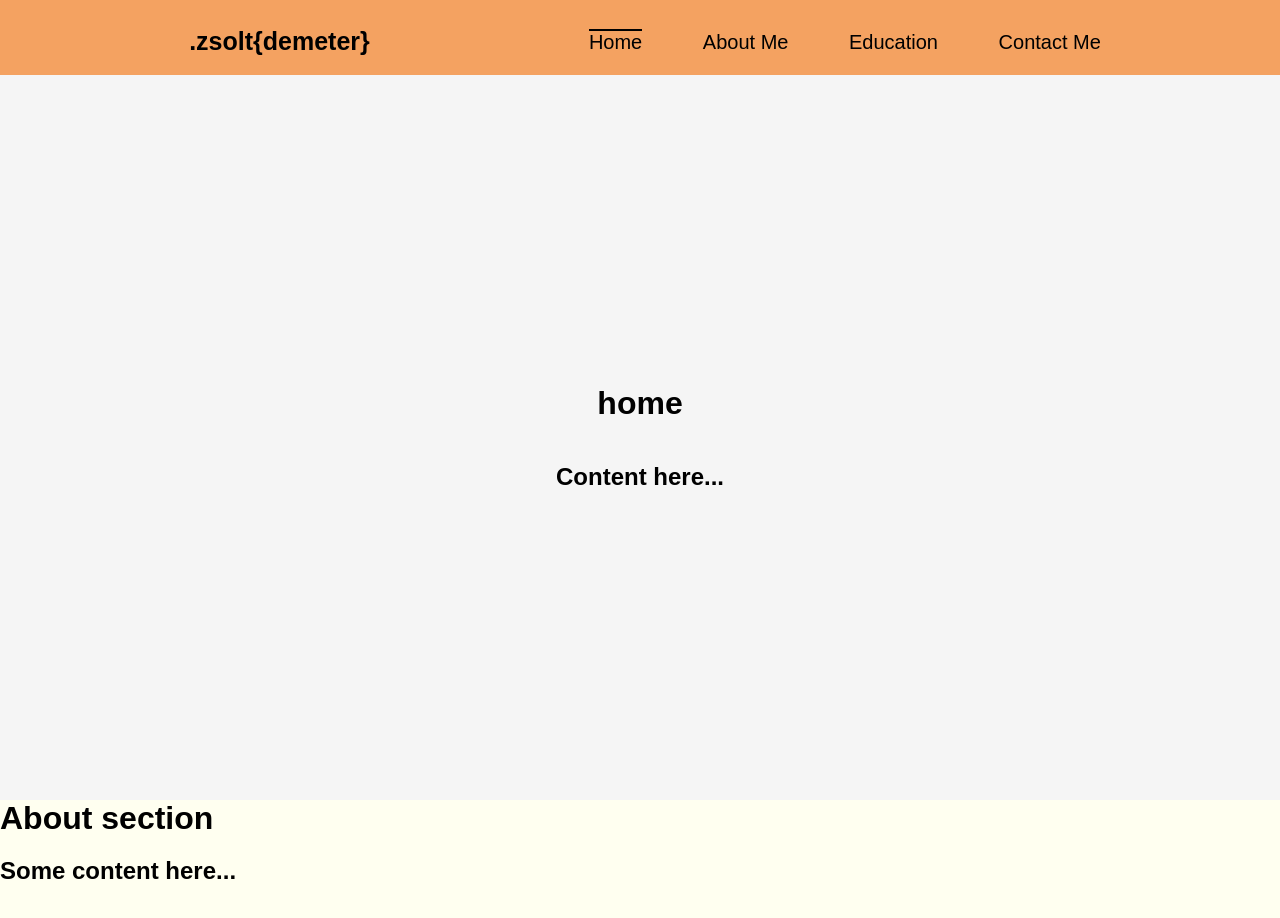
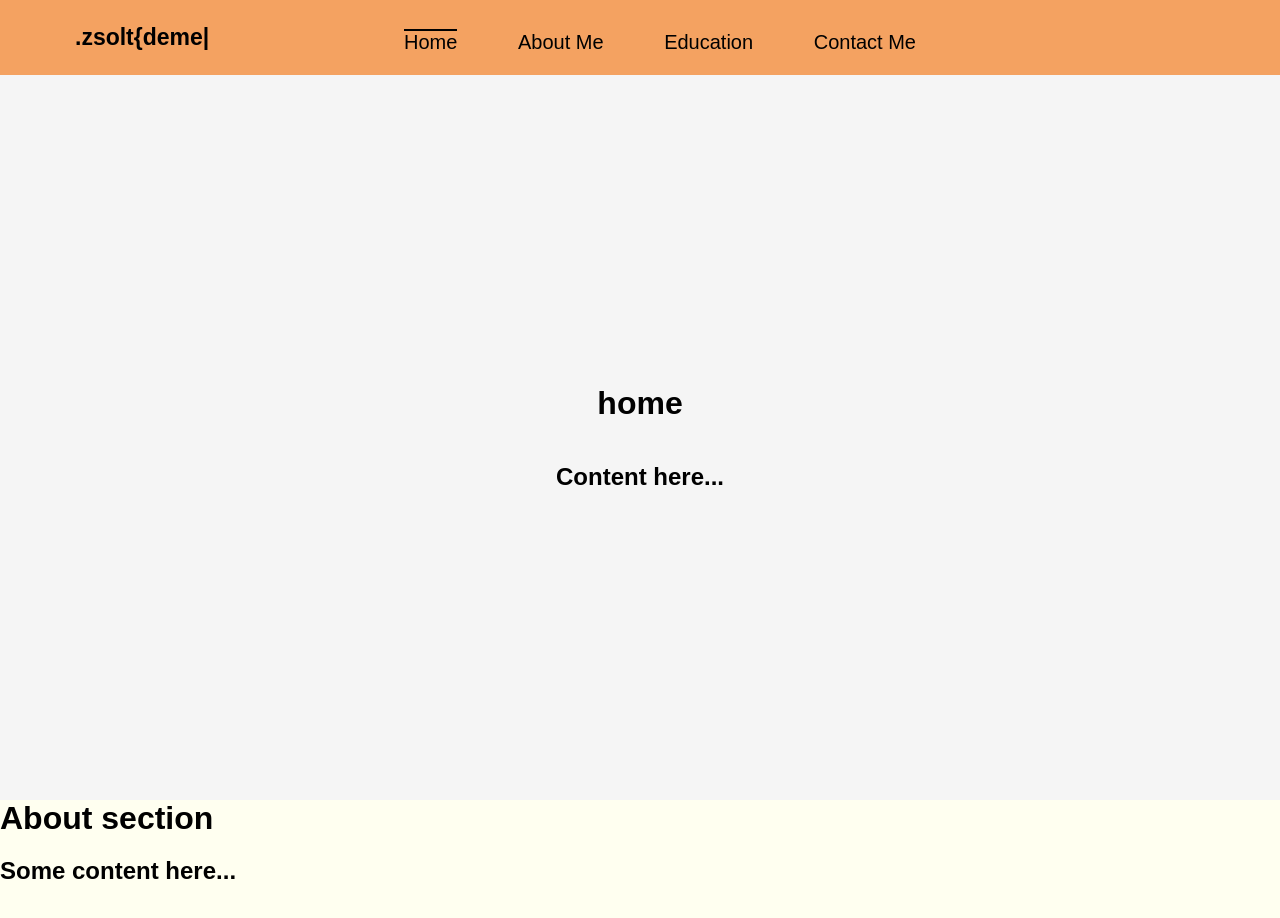
Before and after one commit to ZsoltDemeter/react-projects, a React (Create React App) app: page / in a window 1280 px wide. Shown: the top 918 px of the page. Built offline with nearby package versions, Linux system fonts and the light colour scheme; a web font is replaced by a local one.

Commit message:
added typed effect logo

```diff
--- a/package.json
+++ b/package.json
@@ -12,7 +12,8 @@
     "react-icons": "^4.2.0",
     "react-router-dom": "^5.2.0",
     "react-scripts": "4.0.3",
-    "react-scroll": "^1.8.2"
+    "react-scroll": "^1.8.2",
+    "react-typed": "^1.2.0"
   },
   "scripts": {
     "start": "react-scripts start",
--- a/src/components/Header.css
+++ b/src/components/Header.css
@@ -8,12 +8,6 @@
   height: var(--header-height);
   background-color: var(--header-color);
   flex-wrap: wrap;
-}
-
-.logo {
-  z-index: 1;
-  margin: 0 0 10px 10px;
-  font-size: 25px;
 }
 
 .nav-links {
@@ -110,11 +104,6 @@
     right: 0;
     transition: 250ms;
   }
-
-  .logo {
-    padding-top: 15px;
-    padding-left: 15px;
-  }
 }
 
 @media screen and (max-width: 900px) and (min-width: 769px) {
--- a/src/components/Header.jsx
+++ b/src/components/Header.jsx
@@ -2,13 +2,15 @@ import "./Header.css";
 import { Link } from "react-scroll";
 import { PagesData } from "./PagesData";
 import React, { useState } from "react";
+import Logo from "./Logo";
 
 const Header = () => {
   const [showNav, setShowNav] = useState(false);
-  const logoName = ".zsolt{demeter}";
+  // const logoName = ".zsolt{demeter}";
   return (
     <div className="header">
-      <h1 className="logo">{logoName}</h1>
+      <Logo />
+      {/* <h1 className="logo">{logoName}</h1> */}
       <div className="hamburger">
         <div className="hamburger-icon" onClick={() => setShowNav(!showNav)}>
           <span className={showNav ? "line1-transform" : ""}></span>
--- /dev/null
+++ b/src/components/Logo.css
@@ -0,0 +1,21 @@
+.logo-component {
+  display: flex;
+  align-items: center;
+  height: var(--header-height);
+  position: fixed;
+  top: 0;
+  left: 0;
+  padding-left: 75px;
+}
+
+.logo-component > h1 {
+  font-size: 23px;
+  font-weight: 600;
+}
+
+.logo {
+  font-size: 23px;
+  font-weight: 600;
+  display: flex;
+  padding: none;
+}
--- /dev/null
+++ b/src/components/Logo.jsx
@@ -0,0 +1,19 @@
+import "./Logo.css";
+import Typed from "react-typed";
+
+const Logo = () => {
+  return (
+    <div className="logo-component">
+      <h1>.zsolt</h1>
+      <Typed
+        className="logo"
+        strings={["{demeter}", "{", "{demeter}"]}
+        typeSpeed={60}
+        backSpeed={80}
+        loop
+      />
+    </div>
+  );
+};
+
+export default Logo;
```
Also changed, not shown: 1 other file (tests, documents, lock files or other folders).
